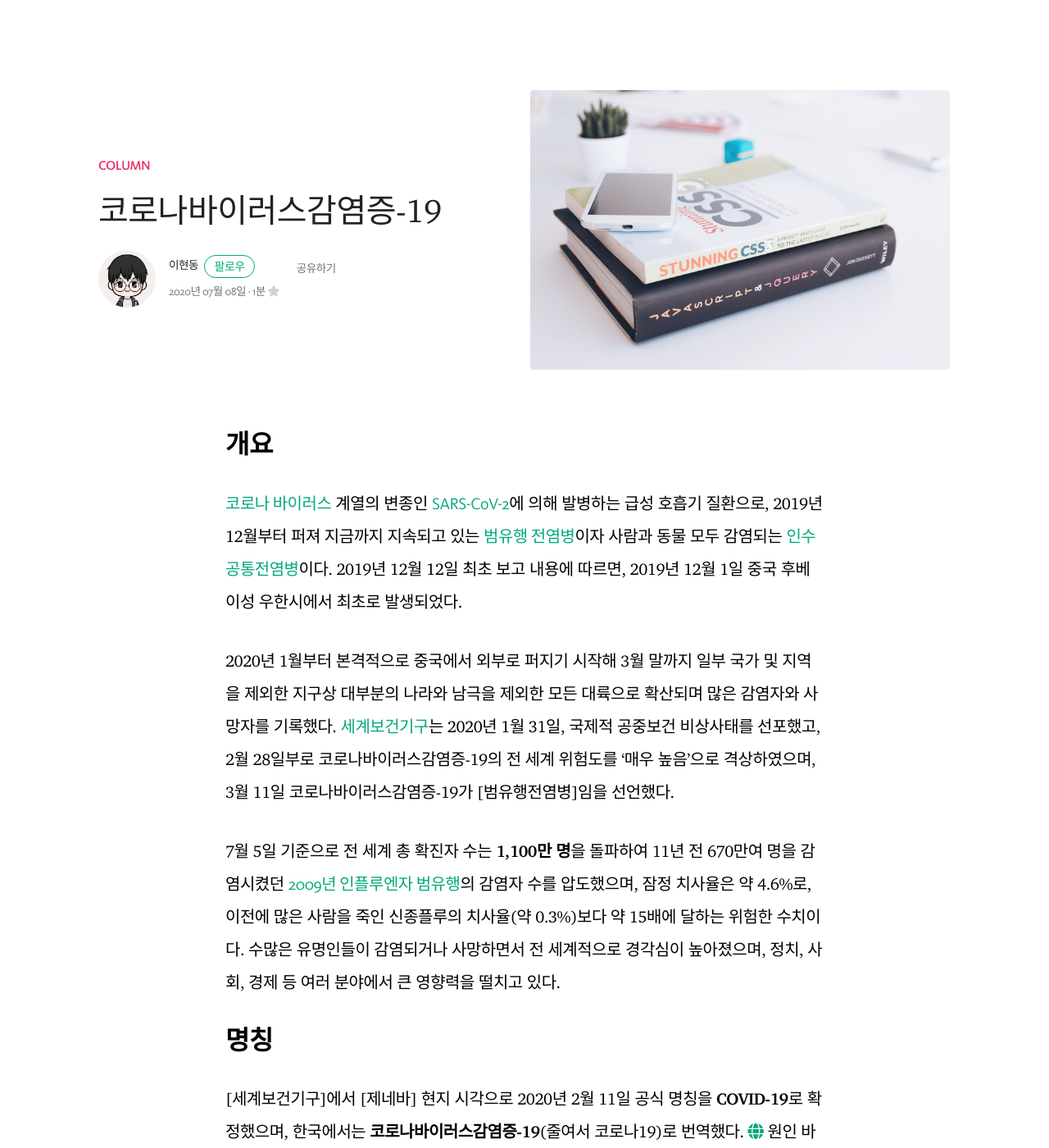
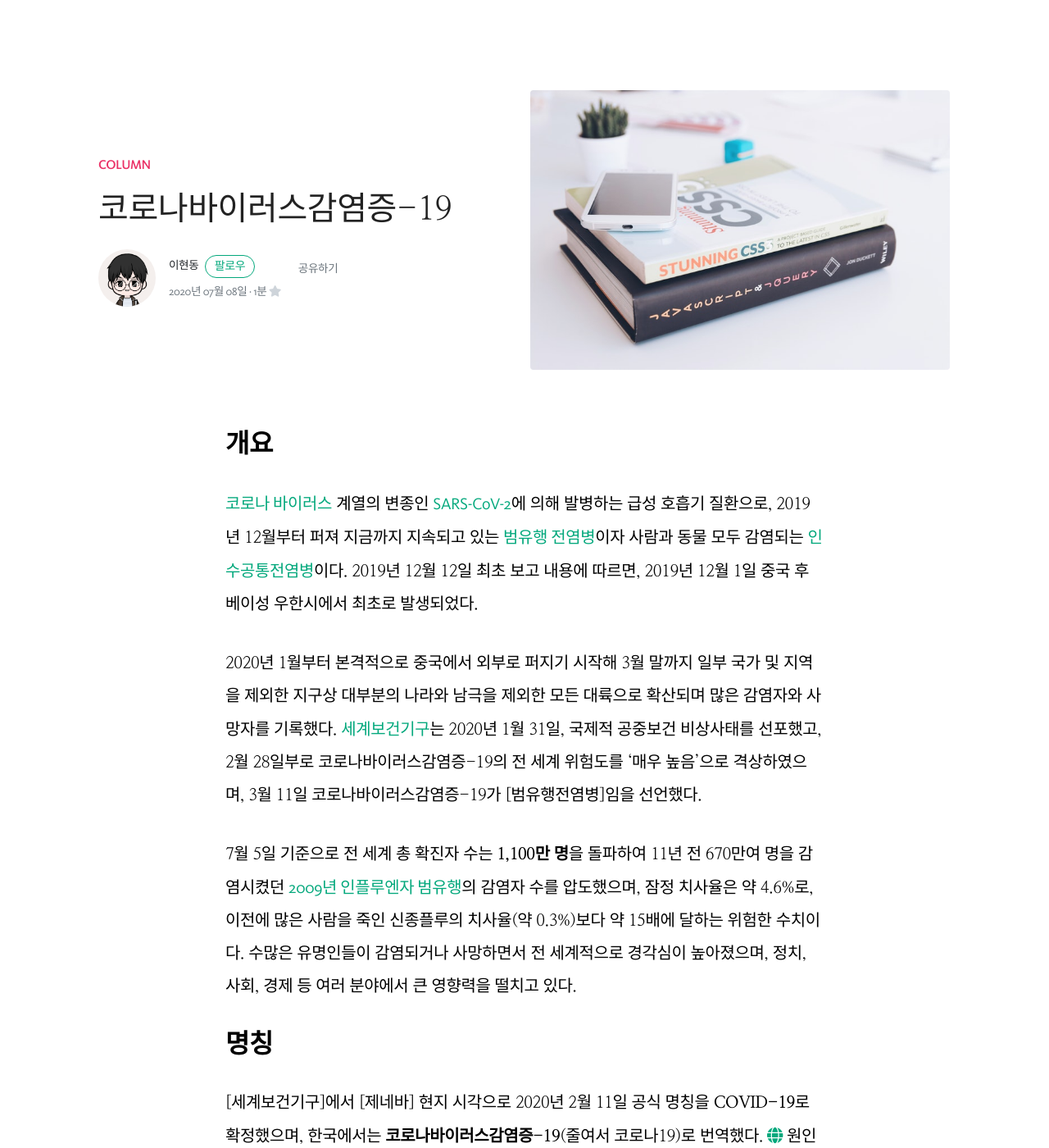
Before and after one commit to leehydn/ko_devlog, a Jekyll site: the page built from _posts/2020-07-08-corona.markdown, in a window 1280 px wide and 1400 px high. Shown: the whole window at 82% size. Built offline with Jekyll 4.4.1, drawn with Linux system fonts in a browser that asks for light colours; nearby versions of some CDN libraries; comment, search, counter and statistics services are not loaded.

Commit message:
automatic commit on 2020-07-08 21:32:39

```diff
--- a/_layouts/default.html
+++ b/_layouts/default.html
@@ -4,7 +4,7 @@
     <meta charset="utf-8">
     <meta name="viewport" content="width=device-width, initial-scale=1, shrink-to-fit=no">
     <meta http-equiv="X-UA-Compatible" content="ie=edge">
-    <title>{{site.name}}/{{page.title}}</title>
+    <title>{{page.title}} | {{site.name}}</title>
 
     {% seo %}
 
@@ -86,7 +86,7 @@
                     <span>Copyright © H. Lee <script>document.write(new Date().getFullYear())</script>.</span>
                 </div>
                 <div>
-                    Visit <a target="_blank" class="text-dark font-weight-bold" href="https://hyeondnl.github.io">hyeondnl.github.io</a>
+                    주인장 블로그 <a target="_blank" class="text-dark font-weight-bold" href="https://hyeondnl.github.io">hyeondnl.github.io</a>
                 </div>
             </div>
         </tr>
--- a/_posts/2020-07-08-corona.markdown
+++ b/_posts/2020-07-08-corona.markdown
@@ -6,6 +6,7 @@ author: hyeon
 image: assets/images/13.jpg
 ---
 ## 개요
+
 [코로나 바이러스]() 계열의 변종인 [SARS-CoV-2]()에 의해 발병하는 급성 호흡기 질환으로, 2019년 12월부터 퍼져 지금까지 지속되고 있는 [범유행 전염병]()이자 사람과 동물 모두 감염되는 [인수공통전염병]()이다. 2019년 12월 12일 최초 보고 내용에 따르면, 2019년 12월 1일 중국 후베이성 우한시에서 최초로 발생되었다.
 
 
--- a/assets/css/theme.css
+++ b/assets/css/theme.css
@@ -655,14 +655,14 @@ footer {
 }
 article {
 	font-size: 20px;
-	font-family: "UnBat", "KoPub", "Caruta";
+	font-family: "Nanum Myeongjo", "Caruta";
 	line-height: 2.0;
 	font-style: normal;
 	color: rgb(0,0,0);
 }
 
 .article-headline {
-    font-family: "UnBat", "KoPub", "Caruta",  Georgia,Times,"Times New Roman",serif;
+    font-family: "Nanum Myeongjo", "Caruta",  Georgia,Times,"Times New Roman",serif;
     font-size: 40px;
     font-weight: 400;
     line-height: 1.2;
```
Also changed, not shown: assets/css/main.css.
